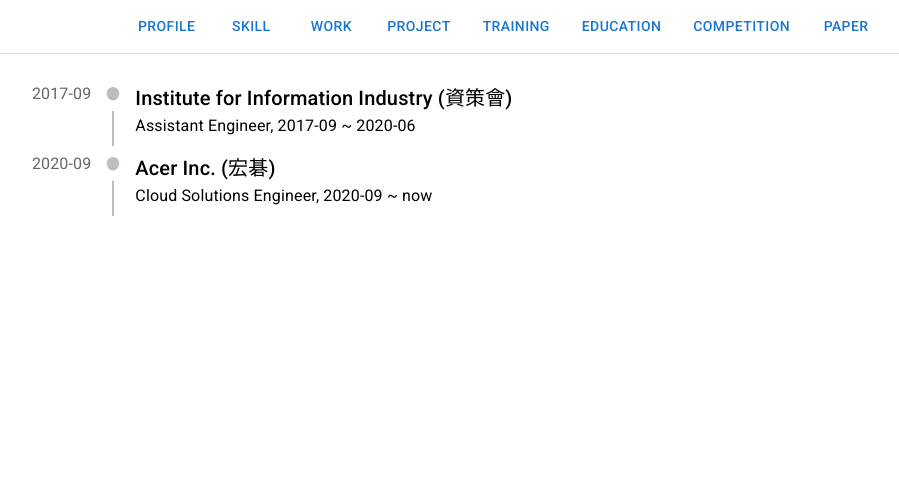
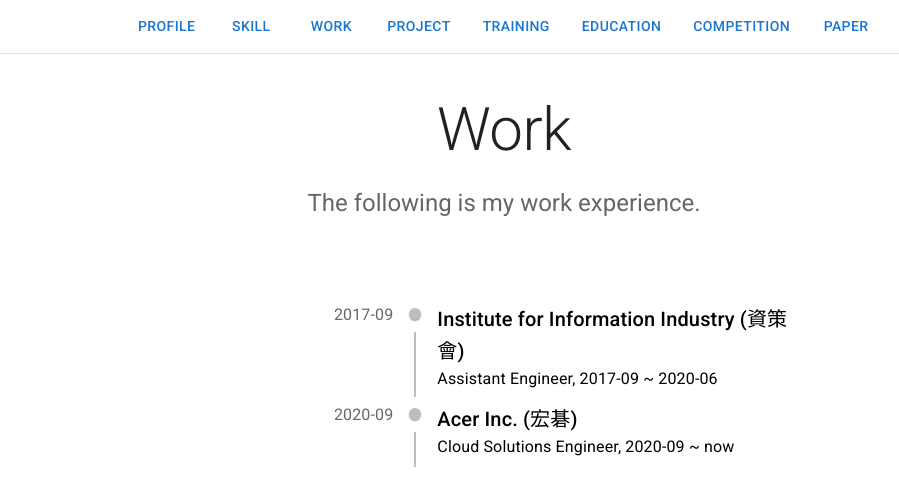
Before and after one commit to KyleChang95/my-personal-website, a React (Create React App) app: page /work in a window 1280 px wide. Shown: the top 494 px of the page, without its empty margins (136-1035 px from the left). Built offline with nearby package versions, Linux system fonts and the light colour scheme.

Commit message:
update work page

```diff
--- a/src/components/Work.tsx
+++ b/src/components/Work.tsx
@@ -1,13 +1,16 @@
 import React from 'react';
 import { WorkModel } from '../Interface'
-import Timeline from '@mui/lab/Timeline';
-import TimelineItem from '@mui/lab/TimelineItem';
-import TimelineSeparator from '@mui/lab/TimelineSeparator';
-import TimelineConnector from '@mui/lab/TimelineConnector';
-import TimelineContent from '@mui/lab/TimelineContent';
-import TimelineOppositeContent, { timelineOppositeContentClasses } from '@mui/lab/TimelineOppositeContent';
-import TimelineDot from '@mui/lab/TimelineDot';
-import Typography from '@mui/material/Typography';
+import { Box, Typography } from '@mui/material';
+import {
+    Timeline,
+    TimelineItem,
+    TimelineSeparator,
+    TimelineConnector,
+    TimelineContent,
+    TimelineOppositeContent,
+    TimelineDot,
+    timelineOppositeContentClasses
+} from '@mui/lab';
 
 interface Props {
     workList: WorkModel[]
@@ -40,15 +43,42 @@
 
 const Work = (props: Props) => {
     return (
-        <Timeline
+        <Box
             sx={{
-                [`& .${timelineOppositeContentClasses.root}`]: {
-                flex: 0.2,
-                },
+                bgcolor: 'background.paper',
+                py: 5,
+                alignItem: 'center'
             }}
         >
-            {convertToTimelineItem(props.workList)}
-        </Timeline>
+            <Typography
+                component="h1"
+                variant="h2"
+                align="center"
+                color="text.primary"
+                gutterBottom
+            >
+                Work
+            </Typography>
+            <Typography variant="h5" align="center" color="text.secondary" paragraph>
+                The following is my work experience.
+            </Typography>
+            {/* {sx={{
+                    [`& .${timelineOppositeContentClasses.root}`]: {
+                        flex: 0.2,
+                    },
+                }}} */}
+            <Box px={40} py={5}>
+                <Timeline
+                    sx={{
+                        [`& .${timelineOppositeContentClasses.root}`]: {
+                            flex: 0.5,
+                        },
+                    }}
+                >
+                    {convertToTimelineItem(props.workList)}
+                </Timeline>
+            </Box>
+        </Box>
     );
 }
 
```
